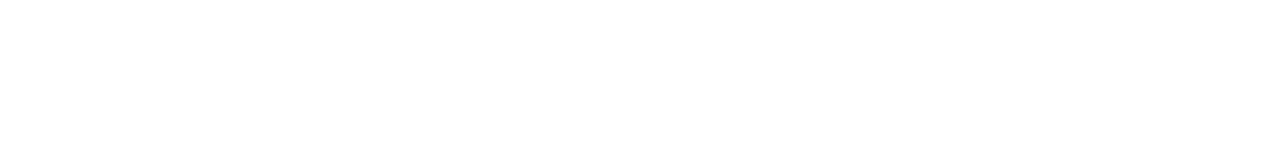
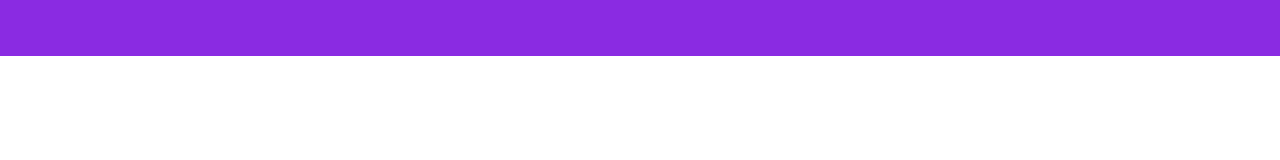
Before and after one commit to jonatajulioo/nexx, a plain HTML site: page index.html in a window 1280 px wide. Drawn offline with Linux system fonts and the light colour scheme.

Commit message:
add css footer e body

```diff
--- /dev/null
+++ b/css/body.css
@@ -0,0 +1,4 @@
+body{
+    margin: 0;
+    padding: 0;
+}
--- /dev/null
+++ b/css/footer/footer.css
@@ -0,0 +1,7 @@
+.ftrPrincipal{
+    width: 100vw;
+    height: 3.5rem;
+    background-color: blueviolet;
+    margin: 0;
+    padding: 0;
+}
--- a/index.html
+++ b/index.html
@@ -4,7 +4,8 @@
     <meta charset="UTF-8">
     <meta name="viewport" content="width=device-width, initial-scale=1.0">
     <title>nexxmc</title>
-    <link rel="stylesheet" href="/css/principal.css">
+    <link rel="stylesheet" href="/css/footer/footer.css">
+    <link rel="stylesheet" href="/css/body.css">
 </head>
 <body>
     <footer class="ftrPrincipal">
```
Also changed, not shown: css/principal.css (deleted).
